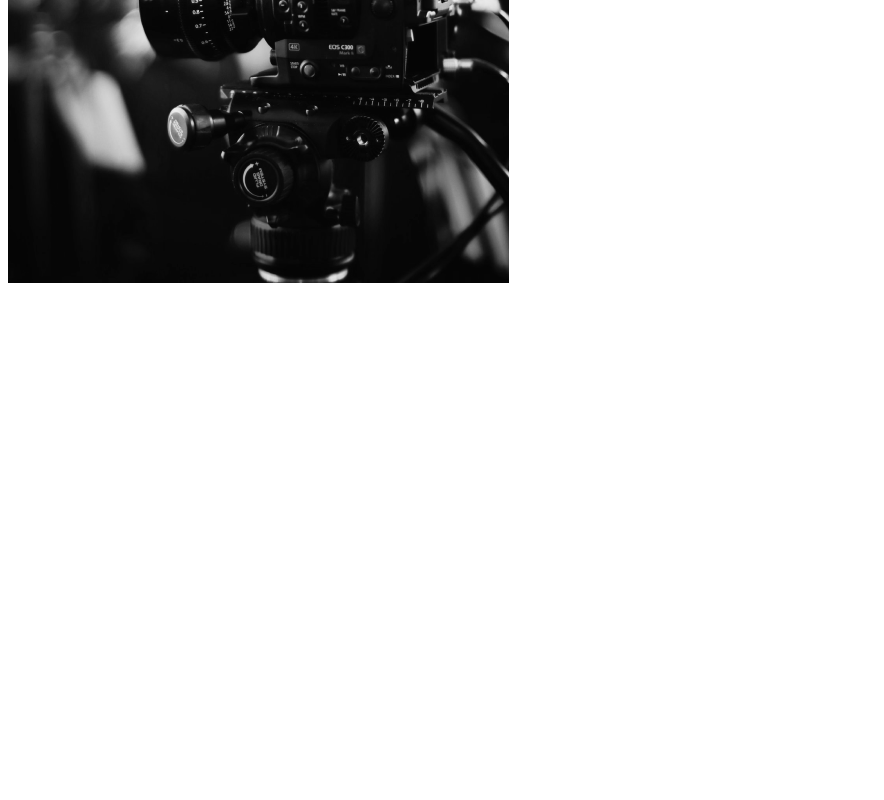
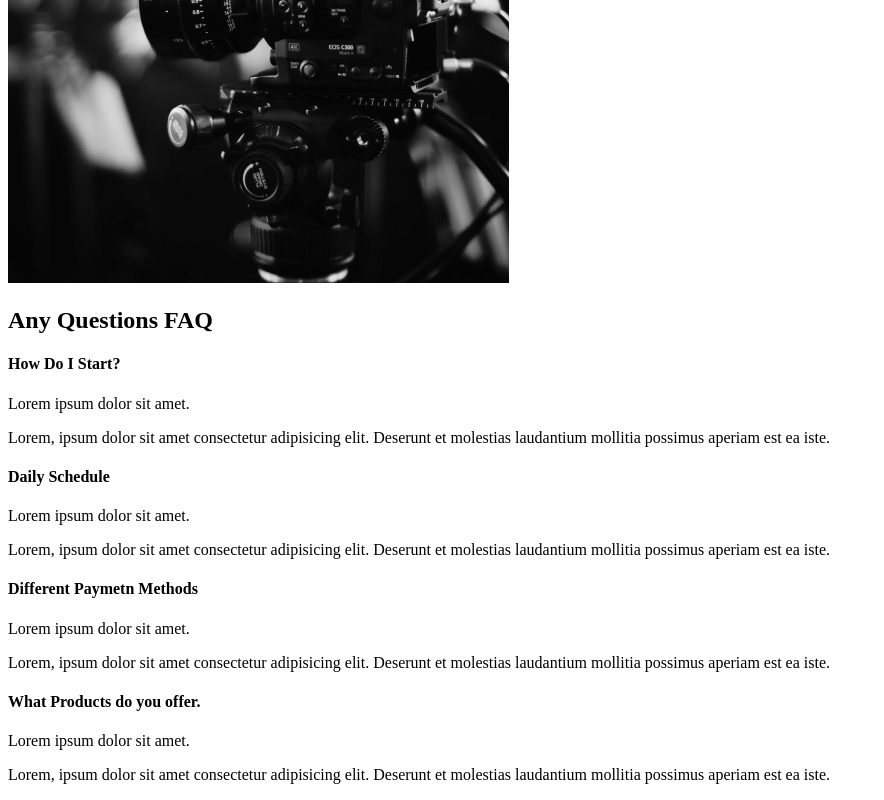
Before and after one commit to paaulapereira/react-capture, a React (Create React App) app: page / in a window 1280 px wide. Shown: the part 2099-2899 px from the top of the page, without its empty margins (0-884 px from the left). Before the commit the page ends 2394 px from the top, so only its background shows below. Built offline with nearby package versions, Linux system fonts and the light colour scheme.

Commit message:
faq section

```diff
--- /dev/null
+++ b/src/components/FaqSection.js
@@ -0,0 +1,53 @@
+import React from "react";
+
+const FaqSection = () => {
+  return (
+    <div className="faq">
+      <h2>
+        Any Questions <span>FAQ</span>
+      </h2>
+      <div className="question">
+        <h4>How Do I Start?</h4>
+        <div className="answer">
+          <p>Lorem ipsum dolor sit amet.</p>
+          <p>
+            Lorem, ipsum dolor sit amet consectetur adipisicing elit. Deserunt
+            et molestias laudantium mollitia possimus aperiam est ea iste.
+          </p>
+        </div>
+      </div>
+      <div className="question">
+        <h4>Daily Schedule</h4>
+        <div className="answer">
+          <p>Lorem ipsum dolor sit amet.</p>
+          <p>
+            Lorem, ipsum dolor sit amet consectetur adipisicing elit. Deserunt
+            et molestias laudantium mollitia possimus aperiam est ea iste.
+          </p>
+        </div>
+      </div>
+      <div className="question">
+        <h4>Different Paymetn Methods</h4>
+        <div className="answer">
+          <p>Lorem ipsum dolor sit amet.</p>
+          <p>
+            Lorem, ipsum dolor sit amet consectetur adipisicing elit. Deserunt
+            et molestias laudantium mollitia possimus aperiam est ea iste.
+          </p>
+        </div>
+      </div>
+      <div className="question">
+        <h4>What Products do you offer.</h4>
+        <div className="answer">
+          <p>Lorem ipsum dolor sit amet.</p>
+          <p>
+            Lorem, ipsum dolor sit amet consectetur adipisicing elit. Deserunt
+            et molestias laudantium mollitia possimus aperiam est ea iste.
+          </p>
+        </div>
+      </div>
+    </div>
+  );
+};
+
+export default FaqSection;
--- a/src/pages/AboutUs.js
+++ b/src/pages/AboutUs.js
@@ -2,12 +2,14 @@
 //import page components
 import AboutSection from "../components/AboutSection";
 import ServicesSection from "../components/ServicesSection";
+import FaqSection from "../components/FaqSection";
 
 const AboutUs = () => {
   return (
     <>
       <AboutSection />
       <ServicesSection />
+      <FaqSection />
     </>
   );
 };
```
